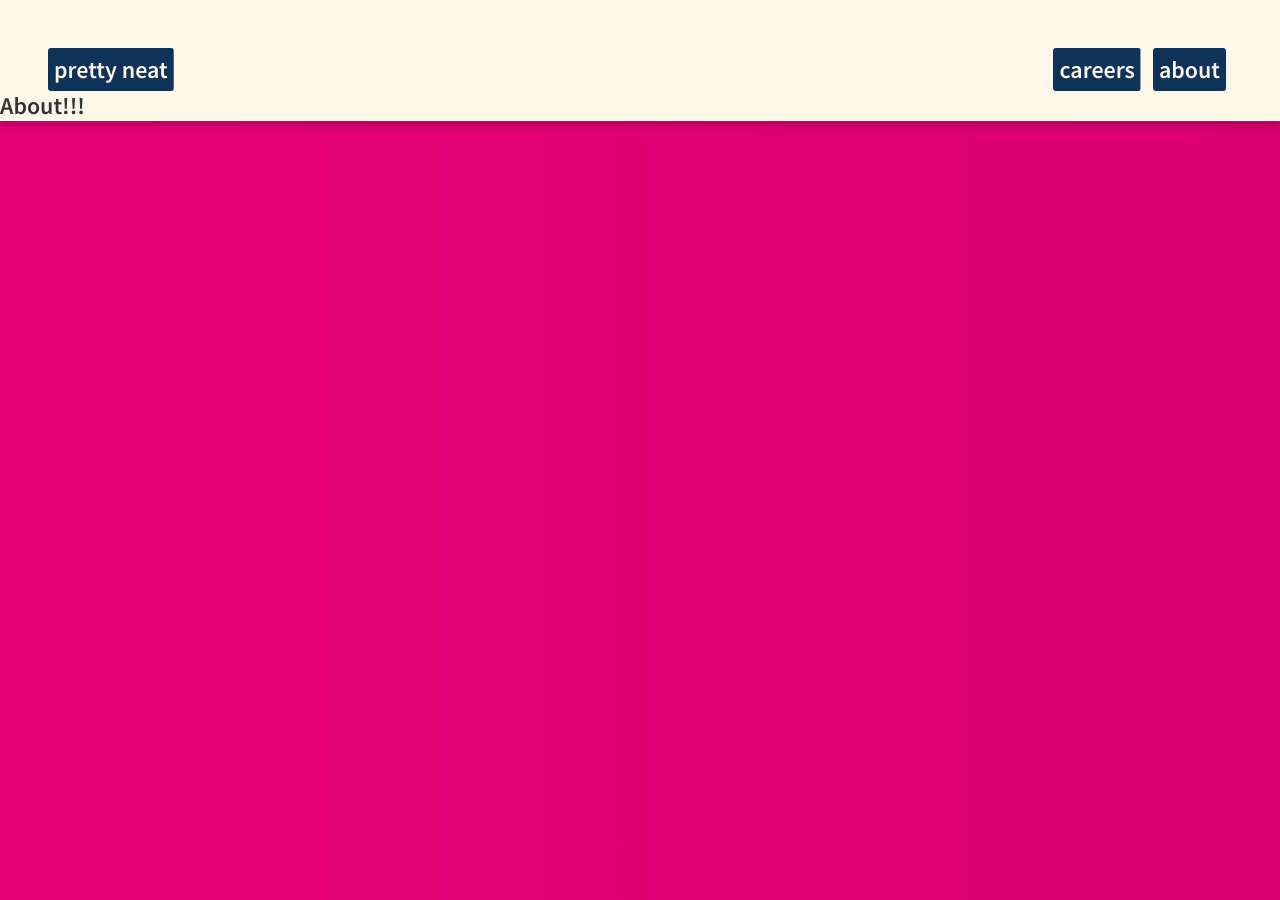
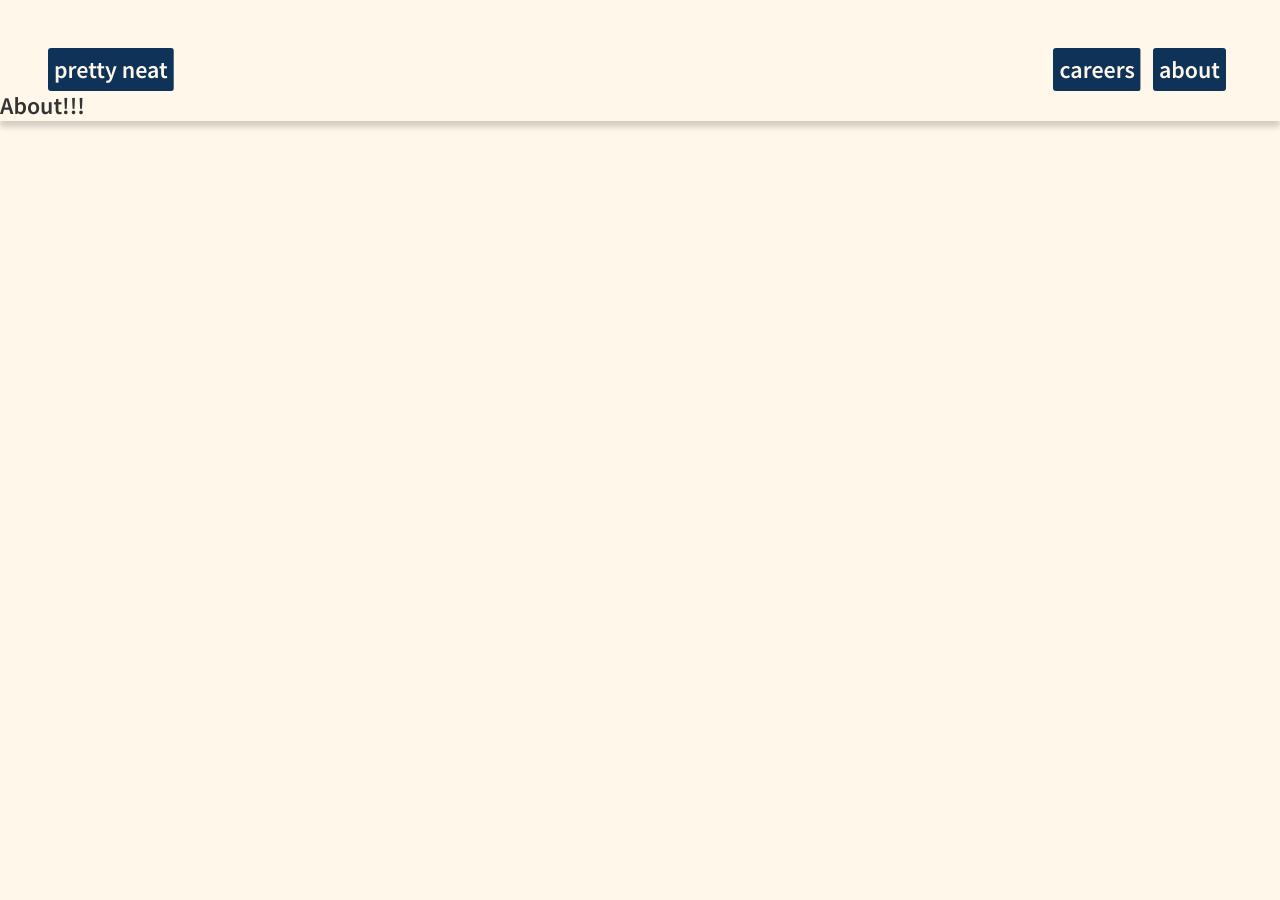
Before and after one commit to prettyneat-io/prettyneat.io, a Jekyll site: the page built from about.html, in a window 1280 px wide. Built offline with Jekyll 4.4.1, drawn with Linux system fonts in a browser that asks for light colours.

Commit message:
further work on parallex footers

```diff
--- a/_includes/footer.html
+++ b/_includes/footer.html
@@ -1,4 +1,6 @@
-<div class="float-center">
+<div class="float-left">
   <div>PrettyNeat is an Inspectra Ltd venture developed in Malta.</div>
+</div>
+<div class="float-right">
   <div>© All rights reserved 2019.</div>
 </div>
--- a/css/common.css
+++ b/css/common.css
@@ -57,11 +57,20 @@
   top: 1px;
   display: flex;
   z-index: -5;
+  align-items: center;
+  justify-content: center;
+  flex-direction: column;
+}
+.contact-us {
+  color: var(--lighter-blue);
+  font-family: "Lora", serif;
+  font-size: 5rem;
+  margin-top: calc(30vh - 2.5rem);
+  margin-bottom: calc(45vh - 2.5rem);
+  vertical-align: middle;
 }
 .testimonials > span {
-  flex-direction: row;
 }
-
 body {
   font-family: "Source Sans Pro", sans-serif;
   -webkit-font-smoothing: antialiased;
@@ -69,20 +78,14 @@
   text-rendering: optimizeLegibility;
   -moz-font-feature-settings: "liga" on;
   background: var(--background-color);
-  /* text-shadow: 0 .125rem .25rem rgba(0,0,0,.075) !important;
-    */
   box-shadow: 0 0.25rem 0.25rem rgba(0, 0, 0, 0.175) !important;
-
   margin-bottom: 80vh;
 }
 html {
-  background: #d31027;
-  background: -webkit-linear-gradient(to right, #e60075, #d80073);
-  background: linear-gradient(to right, #e60075, #d80073);
   color: var(--black);
   font-size: 150%;
   width: 100vw;
-  background-color: pink;
+  background-color: var(--background-color);
 }
 .main-container {
   width: 100vw;
@@ -96,12 +99,13 @@
   grid-area: content;
 }
 .grid-item.footer {
-  height: 30vh;
-  color: var(--black);
+  height: 5vh;
+  min-height: 3rem;
+  color: var(--orange);
   background-color: var(--background-color);
-  grid-area: footer;
   text-align: center;
-  padding: 2rem;
+  border-top: var(--orange) solid 0.25rem;
+  width: 100vw;
 }
 .nav-container {
   height: 10vh;
@@ -199,14 +203,13 @@
     color: var(--background-color);
     /* background-color: #338c00; */
     background-image: url("https://www.transparenttextures.com/patterns/black-twill.png");
-    min-height: 120vh;
+    min-height: 90vh;
     display: grid;
     grid-template-columns: repeat(9, 1fr);
     grid-template-areas:
       ". stack-image stack-image . stack-open . . . ."
       ". stack-image stack-image . stack-content stack-content stack-content stack-content ."
-      ". stack-image stack-image . . . . stack-closed ."
-      "footer footer footer footer footer footer footer footer footer";
+      ". stack-image stack-image . . . . stack-closed .";
   }
 }
 @media (max-width: 763px) {
@@ -583,7 +586,8 @@
 /** HIGHLIGHTING EFFECTS **/
 /** Pretty Neat **/
 
-.landing-text {
+.landing-text,
+.contact-us {
   -webkit-text-stroke-width: 3px;
   -moz-text-stroke-width: 3px;
   text-shadow: 7px -3px #2dc7ff;
```
Also changed, not shown: index.html (+8 -11 lines).
